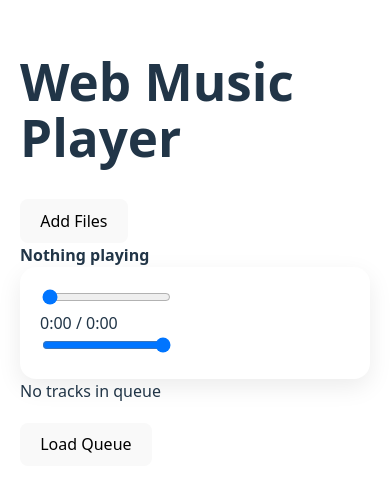
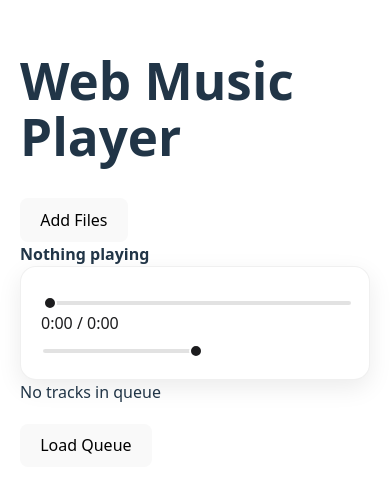
Before and after one commit to RJPalmer/web-music-player, a React (Vite) app: page / in a window 390 px wide. Shown: the part 180-672 px from the top of the page. Built offline with nearby package versions, Linux system fonts and the light colour scheme.

Commit message:
Enhance card styles and range slider for improved UI consistency and responsiveness

```diff
--- a/src/css/cards.css
+++ b/src/css/cards.css
@@ -1,9 +1,27 @@
 :root {
   --card-bg: #ffffff;
+  --card-bg-secondary: #f6f6f7;
   --card-radius: 16px;
   --card-shadow: 0 8px 24px rgba(0, 0, 0, 0.08);
   --card-shadow-hover: 0 12px 32px rgba(0, 0, 0, 0.12);
   --card-padding: 1.25rem;
+  --card-border: rgba(0, 0, 0, 0.06);
+  --card-text: #1c1c1e;
+  --card-muted-text: #6e6e73;
+  --card-hover-bg: rgba(0, 0, 0, 0.05);
+}
+
+@media (prefers-color-scheme: dark) {
+  :root {
+    --card-bg: #1c1c1e;
+    --card-bg-secondary: #2c2c2e;
+    --card-shadow: 0 8px 24px rgba(0, 0, 0, 0.6);
+    --card-shadow-hover: 0 12px 32px rgba(0, 0, 0, 0.8);
+    --card-border: rgba(255, 255, 255, 0.08);
+    --card-text: #f2f2f7;
+    --card-muted-text: #a1a1a6;
+    --card-hover-bg: rgba(255, 255, 255, 0.06);
+  }
 }
 
 .card {
@@ -11,6 +29,8 @@
   border-radius: var(--card-radius);
   box-shadow: var(--card-shadow);
   padding: var(--card-padding);
+  color: var(--card-text);
+  border: 1px solid var(--card-border);
   transition: box-shadow 0.2s ease, transform 0.2s ease;
 }
 
@@ -37,9 +57,62 @@
 }
 
 .queue li:hover {
-  background: rgba(0, 0, 0, 0.05);
+  background: var(--card-hover-bg);
 }
 
 .playback-controls input[type="range"]:last-child {
   max-width: 160px;
 }
+
+/* ===== Range Slider Base ===== */
+.playback-controls input[type="range"] {
+  -webkit-appearance: none;
+  appearance: none;
+  width: 100%;
+  height: 4px;
+  background: var(--card-border);
+  border-radius: 999px;
+  outline: none;
+}
+
+/* WebKit Track */
+.playback-controls input[type="range"]::-webkit-slider-runnable-track {
+  height: 4px;
+  background: var(--card-border);
+  border-radius: 999px;
+}
+
+/* WebKit Thumb */
+.playback-controls input[type="range"]::-webkit-slider-thumb {
+  -webkit-appearance: none;
+  appearance: none;
+  width: 14px;
+  height: 14px;
+  border-radius: 50%;
+  background: var(--card-text);
+  border: 2px solid var(--card-bg);
+  margin-top: -5px;
+  cursor: pointer;
+  transition: transform 0.15s ease, background 0.15s ease;
+}
+
+.playback-controls input[type="range"]:hover::-webkit-slider-thumb {
+  transform: scale(1.15);
+}
+
+/* Firefox Track */
+.playback-controls input[type="range"]::-moz-range-track {
+  height: 4px;
+  background: var(--card-border);
+  border-radius: 999px;
+}
+
+/* Firefox Thumb */
+.playback-controls input[type="range"]::-moz-range-thumb {
+  width: 14px;
+  height: 14px;
+  border-radius: 50%;
+  background: var(--card-text);
+  border: 2px solid var(--card-bg);
+  cursor: pointer;
+}
```
